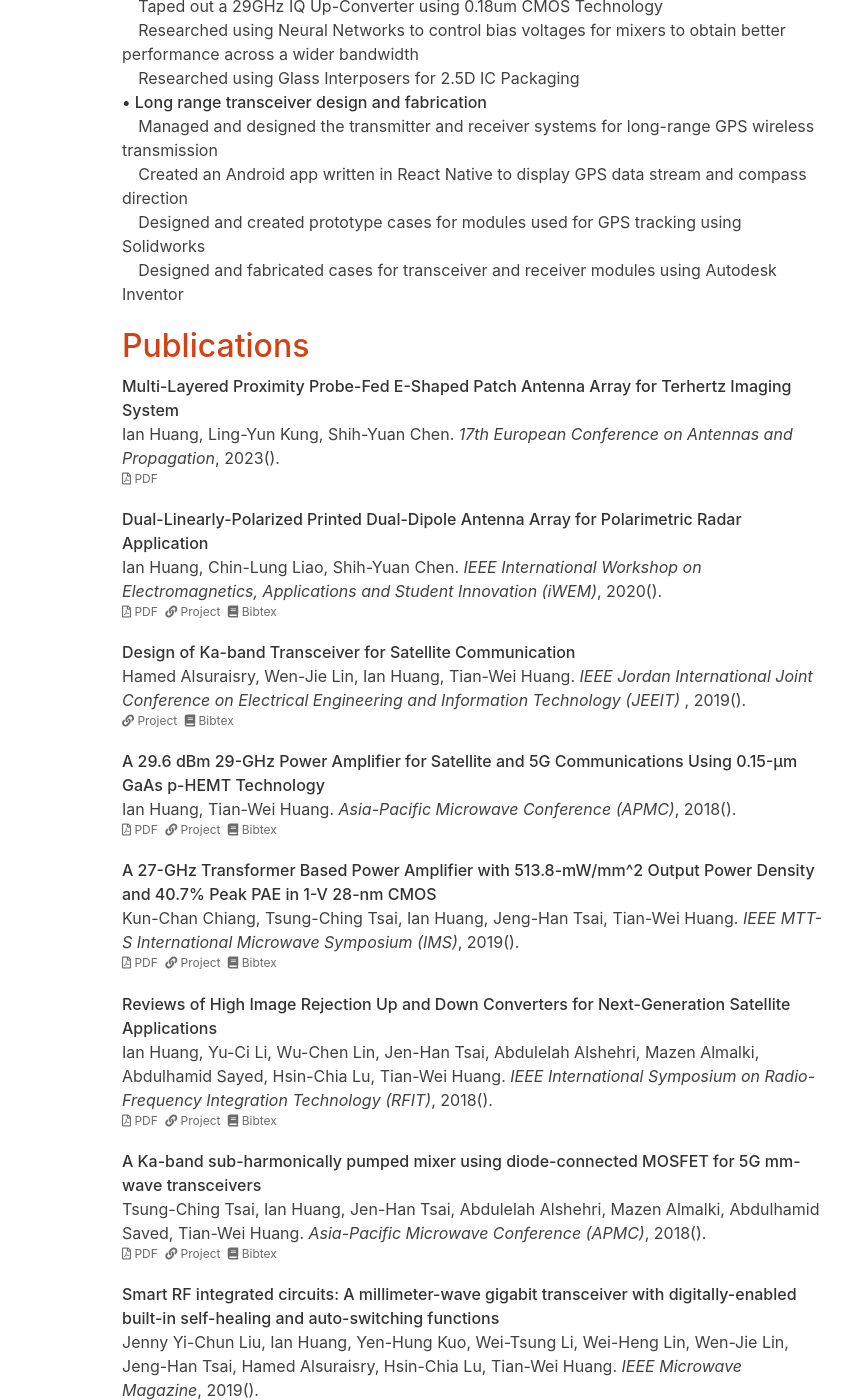
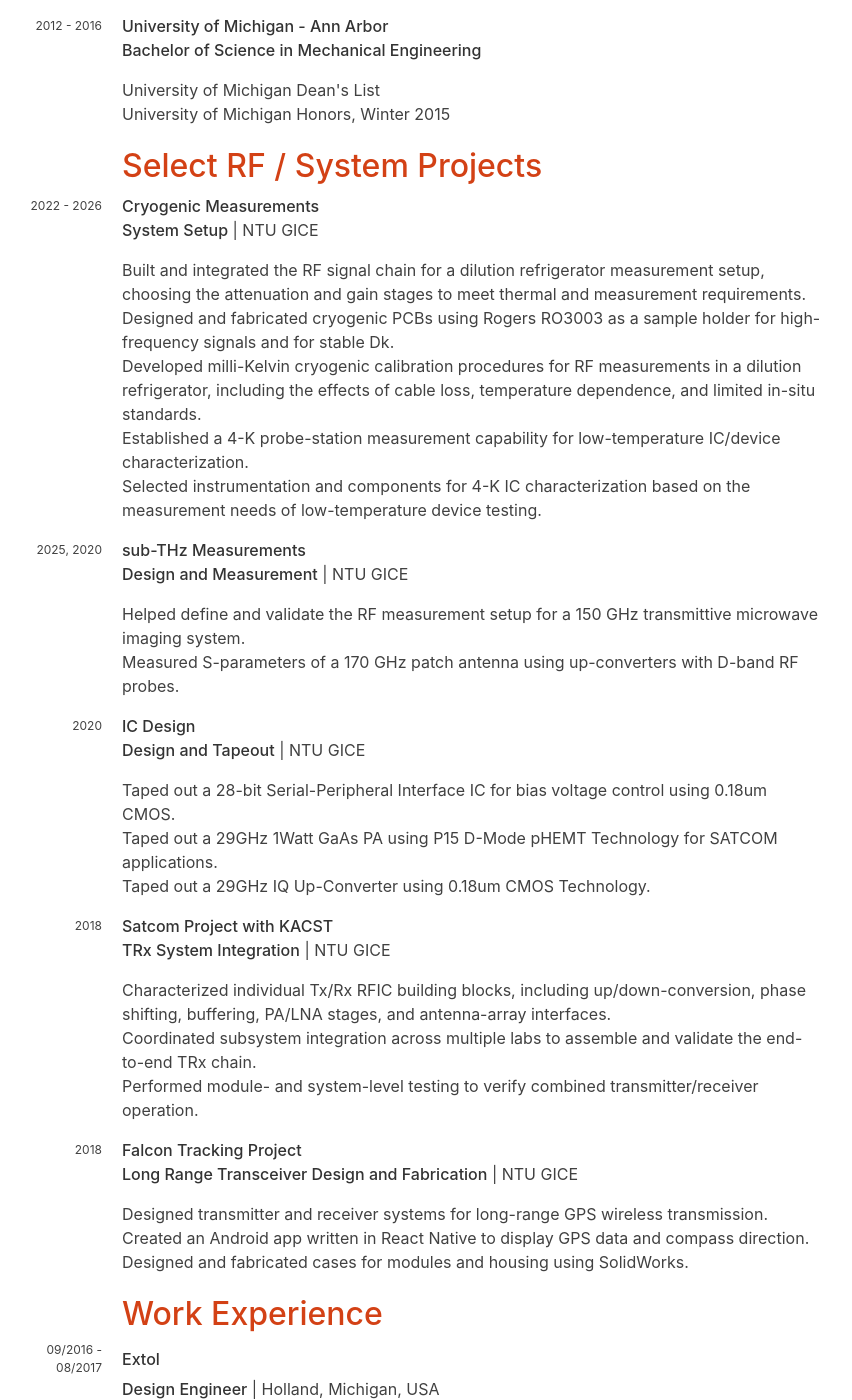
Before and after one commit to ianhuang2664/ianhuang2664.github.io, a Jekyll site: the page built from cv.html, in a window 1280 px wide and 1400 px high, scrolled down 781 px. Shown: the whole window, without its empty margins (218-1070 px from the left). Built offline with Jekyll 4.4.1, drawn with Linux system fonts in a browser that asks for light colours; some of the changed text lies outside the part shown.

Commit message:
20260426
added new resume, changed some publication settings

```diff
--- a/_includes/publication.html
+++ b/_includes/publication.html
@@ -63,7 +63,7 @@
     {% endif %}
     {% if pub.link %}
       <a href="{{ pub.link }}">
-        <i class="fas fa-link" aria-hidden="true"></i> Project
+        <i class="fas fa-link" aria-hidden="true"></i> Paper Link
       </a>
     {% endif %}
     {% if pub.blog %}
--- a/_publications/2018-KaBandSHPMixer.html
+++ b/_publications/2018-KaBandSHPMixer.html
@@ -11,7 +11,7 @@ authors:
 
 doi: 10.23919/APMC.2018.8617647
 link: https://doi.org/10.23919/APMC.2018.8617647
-pdf: ianhuang2664.github.io/papers/2018-SHP_Mixer.pdf
+pdf: https://ianhuang2664.github.io/papers/2018-SHP_Mixer.pdf
 <!-- short_doi: cxrt -->
 <!-- tags:
   - Visualization
--- a/cv.html
+++ b/cv.html
@@ -8,189 +8,182 @@ title: CV
 
 <h1>
   Ian Huang
-  <a href="{{ "/report/Ian Huang's Resume.pdf" | relative_url }}" class="button">
+  <a href="{{ '/report/20260426%20CV_MTK_SA_v1.pdf' | relative_url }}" class="button">
     <i class="fas fa-chevron-circle-right"></i>
     Download CV
   </a>
 </h1>
 
+<small class="live-link">
+  Last updated in <time datetime="{{ site.time }}">{{ site.time | date: '%B %Y' }}</time>.
+  Get the latest version at <a href="{{ '/cv' | absolute_url }}">ianhuang2664.github.io/cv</a>.
+</small>
 
-<small class="live-link">Last updated in <time datetime="{{ site.time }}">{{ site.time | date: '%B %Y'}}</time>. Get the latest version at <a href="{{ '/cv' | absolute_url }}">www.domoritz.de/cv</a>.</small>
 <div class="header-columns">
-  Ph.D. Student at<b>&nbsp<a href="https://www.ntu.edu.tw/english/">National Taiwan University</a>&nbsp</b>
+  Ph.D. Candidate in Communication Engineering at
+  <b><a href="https://www.ntu.edu.tw/english/">National Taiwan University</a></b><br>
+  <a href="mailto:ianhuang2664@gmail.com">ianhuang2664@gmail.com</a> |
+  <a href="https://ianhuang2664.github.io/">ianhuang2664.github.io</a> |
+  (+886) 905-772-705
 </div>
 
-<h2>Research Interests</h2>
-
+<h2>Professional Summary</h2>
 <p>
-&#x2022 Antenna
-&#x2022 Qubit Control and Readout
-&#x2022 Monolithic Microwave Integrated Circuits (MMIC)
-&#x2022 Cryogenic ICs
+  Ph.D. candidate in Communication Engineering with hands-on experience in cryogenic RF measurement systems,
+  sub-THz characterization, antenna and RF front-end development, and CMOS/GaAs IC tapeout. Built RF test setups,
+  developed cryogenic calibration methods, and supported hardware integration for RF and quantum-related applications.
 </p>
 
-<h2>Education & Position</h2>
+<h2>Education</h2>
+
 <article>
   <div class="date-container">
-    <span class="date"> 2017 - Now </span>
+    <span class="date">Sep 2019 - Present</span>
     <h3>National Taiwan University</h3>
   </div>
   <p>
-    <span>Ph.D. in Communication Engineering (ongoing)</span>
-    <br>
-    <span>
-      &#x2800 - Advisor: Dr. Shih-Yuan Chen <br>
-      &#x2800 -	 Research focus: Integration with spin qubit <br>
-    </span>
+    <strong>Ph.D. Candidate, Communication Engineering</strong><br>
+    Taipei, Taiwan<br>
+    Direct transition from M.S. program; entered Feb 2018. M.S. degree not separately conferred.
   </p>
+  <ul>
+    <li>Advisor: Dr. Shih-Yuan Chen</li>
+    <li>Research Topic: Integration and Characterization of ESR control and the Control and Readout RF Circuitries for Quantum and Cryogenic Applications</li>
+    <li>Award: 2020 IWEM Conference Best Paper Award</li>
+    <li>Teaching Assistant: Antenna Course, Fall 2025</li>
+  </ul>
 </article>
+
 <article>
   <div class="date-container">
-    <span class="date"> 2012-2016 </span>
-    <h3>University of Michigan, Ann Arbor, USA</h3>
+    <span class="date">2012 - 2016</span>
+    <h3>University of Michigan - Ann Arbor</h3>
   </div>
   <p>
-    <span>B.S. in Mechanical Engineering</span>
-    <br>
-    <span>
-      &#x2800 -	Research focus: linkages and wheelchairs<br>
-    </span>
+    <strong>Bachelor of Science in Mechanical Engineering</strong>
   </p>
+  <ul>
+    <li>University of Michigan Dean's List</li>
+    <li>University of Michigan Honors, Winter 2015</li>
+  </ul>
 </article>
 
+<h2>Select RF / System Projects</h2>
 
-
-<!-- {% for ed in site.data.education %}
 <article>
   <div class="date-container">
-    <span class="date">{{ ed.years | replace: "-", "–" }}</span>
-    <strong class="fill">{{ ed.degree }}, {{ ed.university }}</strong>
-    <span class="right">{{ ed.location }}</span>
+    <span class="date">2022 - 2026</span>
+    <h3>Cryogenic Measurements</h3>
   </div>
-  <p>
-    {% for des in ed.description %}
-      <span>{{ des | markdownify | remove: '<p>' | remove: '</p>' }}</span>{% unless forloop.last %}<br/>{% endunless %}
-    {% endfor %}
-  </p>
+  <p><strong>System Setup</strong> | NTU GICE</p>
+  <ul>
+    <li>Built and integrated the RF signal chain for a dilution refrigerator measurement setup, choosing the attenuation and gain stages to meet thermal and measurement requirements.</li>
+    <li>Designed and fabricated cryogenic PCBs using Rogers RO3003 as a sample holder for high-frequency signals and for stable Dk.</li>
+    <li>Developed milli-Kelvin cryogenic calibration procedures for RF measurements in a dilution refrigerator, including the effects of cable loss, temperature dependence, and limited in-situ standards.</li>
+    <li>Established a 4-K probe-station measurement capability for low-temperature IC/device characterization.</li>
+    <li>Selected instrumentation and components for 4-K IC characterization based on the measurement needs of low-temperature device testing.</li>
+  </ul>
 </article>
-{% endfor %} -->
 
-
-<h2>Research Experience</h2>
-
-<p>
-<h3>&#x2022 RFICs</h3>
-<div>&#x2800 Taped out a 28-bit Serial-Peripheral Interface IC for bias voltage control using 0.18um CMOS Technology</div>
-<div>&#x2800 Taped out a 29GHz 1Watt GaAs Power Amplifier using P15 D-Mode pHEMT Technology</div>
-<div>&#x2800 Taped out a 29GHz IQ Up-Converter using 0.18um CMOS Technology</div>
-<div>&#x2800 Researched using Neural Networks to control bias voltages for mixers to obtain better performance across a wider bandwidth</div>
-<div>&#x2800 Researched using Glass Interposers for 2.5D IC Packaging</div>
-<h3>&#x2022 Long range transceiver design and fabrication</h3>
-<div>&#x2800 Managed and designed the transmitter and receiver systems for long-range GPS wireless transmission</div>
-<div>&#x2800 Created an Android app written in React Native to display GPS data stream and compass direction</div>
-<div>&#x2800 Designed and created prototype cases for modules used for GPS tracking using Solidworks</div>
-<div>&#x2800 Designed and fabricated cases for transceiver and receiver modules using Autodesk Inventor</div>
-</p>
-
-<h2>Publications</h2>
-
-{% assign sorted_pubs = site.publications | reverse %}
-
-
-<!-- {% assign types = "Conference|Journal" | split: "|" %} -->
-{% assign types = "Conference|Magazine" | split: "|" %}
-{% for type in types %}
-  {% assign counter = 1 %}
-  {% for pub in sorted_pubs %}
-    {% if pub.type[0] == type %}
-      {% assign counter = counter | plus: 1 %}
-    {% endif %}
-  {% endfor %}
-
-  <!-- <h3 class="pub-type">
-    {{ type }}
-  </h3> -->
-
-  {% for pub in sorted_pubs %}
-    {% if pub.type[0] == type %}
-      {% assign counter = counter | minus: 1 %}
-      <article class="pub">
-        <!-- <div class="ref-container">{{ type | slice: 0 }}{{ counter }}</div> -->
-        <strong class="fill">{% if pub.pdf %}<a href="{{ pub.pdf }}">{{ pub.title }}</a>{% else %}{{ pub.title }}{%endif%}</strong>
-        <div>
-          {% for author in pub.authors %}{% include person person=author %}{% unless forloop.last %}, {% endunless %}{% endfor %}.
-          {% if pub.venue or pub.description %}<i>{% if pub.description %}{{ pub.description | markdownify | remove: '<p>' | remove: '</p>' }}{% endif %}{{ pub.venue }}</i>{% if pub.venue %},{% endif %} {% endif %}{{ pub.year }}({{ pub.status }}).
-
-          {% if pub.link or pub.pdf or pub.video or pub.blog or pub.slides or pub.doi %}
-            <div class="extra-links">
-            {% if pub.pdf %}
-              <a href="{{ pub.pdf }}">
-                <i class="far fa-file-pdf" aria-hidden="true"></i> PDF
-              </a>
-            {% endif %}
-            {% if pub.link %}
-              <a href="{{ pub.link }}">
-                <i class="fas fa-link" aria-hidden="true"></i> Project
-              </a>
-            {% endif %}
-            {% if pub.blog %}
-              <a href="{{ pub.blog }}">
-                <i class="fas fa-newspaper" aria-hidden="true"></i> Article
-              </a>
-            {% endif %}
-            {% if pub.video %}
-              <a href="{{ pub.video }}">
-                <i class="fas fa-film" aria-hidden="true"></i> Video
-              </a>
-            {% endif %}
-            {% if pub.doi %}
-              <a href="https://www.doi2bib.org/bib/{{ pub.doi }}">
-                <i class="fas fa-book" aria-hidden="true"></i> Bibtex
-              </a>
-            {% elsif pub.arxiv %}
-              <a href="https://arxiv2bibtex.org/?q={{ pub.arxiv | cgi_escape }}">
-                <i class="fas fa-book" aria-hidden="true"></i> Bibtex
-              </a>
-            {% endif %}
-            </div>
-          {% endif %}
-
-          {% for award in pub.awards %}<strong class="award"><i class="fas fa-{% if award == "Best Paper Award" %}trophy{% else %}award{% endif %}" aria-hidden="true"></i> {{ award }}</strong>{% endfor %}
-        </div>
-      </article>
-    {% endif %}
-  {% endfor %}
-{% endfor %}
-
-<h2>Awards</h2>
-
-{% for award in site.data.awards %}
 <article>
   <div class="date-container">
-    <span class="date">{{ award.year | replace: "-", "–" }}</span>
-    <strong class="fill">{{ award.title }}</strong>
-    <!-- <span class="right">{{ award.sponsor }}</span> -->
+    <span class="date">2025, 2020</span>
+    <h3>sub-THz Measurements</h3>
   </div>
-  <div>
-    {{ award.brief }}
+  <p><strong>Design and Measurement</strong> | NTU GICE</p>
+  <ul>
+    <li>Helped define and validate the RF measurement setup for a 150 GHz transmittive microwave imaging system.</li>
+    <li>Measured S-parameters of a 170 GHz patch antenna using up-converters with D-band RF probes.</li>
+  </ul>
+</article>
+
+<article>
+  <div class="date-container">
+    <span class="date">2020</span>
+    <h3>IC Design</h3>
   </div>
+  <p><strong>Design and Tapeout</strong> | NTU GICE</p>
+  <ul>
+    <li>Taped out a 28-bit Serial-Peripheral Interface IC for bias voltage control using 0.18um CMOS.</li>
+    <li>Taped out a 29GHz 1Watt GaAs PA using P15 D-Mode pHEMT Technology for SATCOM applications.</li>
+    <li>Taped out a 29GHz IQ Up-Converter using 0.18um CMOS Technology.</li>
+  </ul>
 </article>
-{% endfor %}
 
-<h2>Skills</h2>
-<h3>&#x2022 Electromagnetic Software</h3>
-<div>&#x2800 Ansys HFSS, Keysight ADS, Sonnet, Cadence</div>
-<h3>&#x2022 Microwave Device Measurement</h3>
-<div>&#x2800 NSI2000 Antenna Measurement System, Vector Network Analyzer, and Spectrum Analyzer</div>
-<h3>&#x2022 Embedded Systems</h3>
-<div>&#x2800 Arduino, Raspberry Pi, and Arm Cortex-M processers (STM32)</div>
-<h3>&#x2022 PCB Layout and Fabrication</h3>
-<h3>&#x2022 General Purpose Software</h3>
-<div>&#x2800 C++, Python, Matlab, HTML, and CSS</div>
-<h3>&#x2022 3D Modeler</h3>
-<div>&#x2800 Solidworks, Autodesk Inventor, and AutoCAD</div>
+<article>
+  <div class="date-container">
+    <span class="date">2018</span>
+    <h3>Satcom Project with KACST</h3>
+  </div>
+  <p><strong>TRx System Integration</strong> | NTU GICE</p>
+  <ul>
+    <li>Characterized individual Tx/Rx RFIC building blocks, including up/down-conversion, phase shifting, buffering, PA/LNA stages, and antenna-array interfaces.</li>
+    <li>Coordinated subsystem integration across multiple labs to assemble and validate the end-to-end TRx chain.</li>
+    <li>Performed module- and system-level testing to verify combined transmitter/receiver operation.</li>
+  </ul>
+</article>
 
+<article>
+  <div class="date-container">
+    <span class="date">2018</span>
+    <h3>Falcon Tracking Project</h3>
+  </div>
+  <p><strong>Long Range Transceiver Design and Fabrication</strong> | NTU GICE</p>
+  <ul>
+    <li>Designed transmitter and receiver systems for long-range GPS wireless transmission.</li>
+    <li>Created an Android app written in React Native to display GPS data and compass direction.</li>
+    <li>Designed and fabricated cases for modules and housing using SolidWorks.</li>
+  </ul>
+</article>
 
+<h2>Work Experience</h2>
 
+<article>
+  <div class="date-container">
+    <span class="date">09/2016 - 08/2017</span>
+    <h3>Extol</h3>
+  </div>
+  <p><strong>Design Engineer</strong> | Holland, Michigan, USA</p>
+  <ul>
+    <li>Led the mechanical design of integration packages for infrared plastic staking machines, utilizing SolidWorks for component modeling and assembly.</li>
+  </ul>
+</article>
 
-</section>
+<article>
+  <div class="date-container">
+    <span class="date">05/2014 - 08/2014</span>
+    <h3>Exosite</h3>
+  </div>
+  <p><strong>Testing Intern</strong> | Taichung, Taiwan</p>
+  <ul>
+    <li>Wrote JS scripts using Selenium Web Browser Automation to test and debug customer website portals.</li>
+  </ul>
+</article>
+
+<article>
+  <div class="date-container">
+    <span class="date">05/2013 - 08/2013</span>
+    <h3>National Taiwan University</h3>
+  </div>
+  <p><strong>Research Assistant</strong> | Taipei, Taiwan</p>
+  <ul>
+    <li>Experimented with the heat transfer and dissipation of satellite IC chips at different outputs of power.</li>
+    <li>Analyzed the optimization of heat dissipation required to satisfy specifications.</li>
+  </ul>
+</article>
+
+<h2>Skills &amp; Abilities</h2>
+
+<article>
+  <h3>Software - EM Simulations</h3>
+  <p>Ansys HFSS, ADS, Sonnet, COMSOL, Cadence</p>
+
+  <h3>Software - CAD</h3>
+  <p>SolidWorks, Autodesk Inventor, MSC Adams</p>
+
+  <h3>Software - Coding</h3>
+  <p>Python, React Native, LabVIEW, Matlab, C++, JavaScript</p>
+
+  <h3>Machining</h3>
+  <p>Mill, Lathe, Drill Press, Bandsaw, Waterjet Cutter</p>
+</article>
```
Also changed, not shown: 3 other files.
